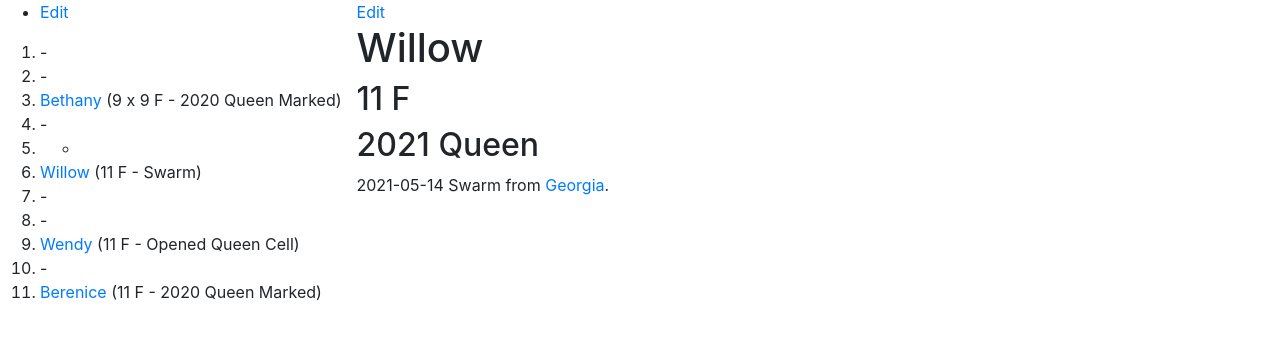
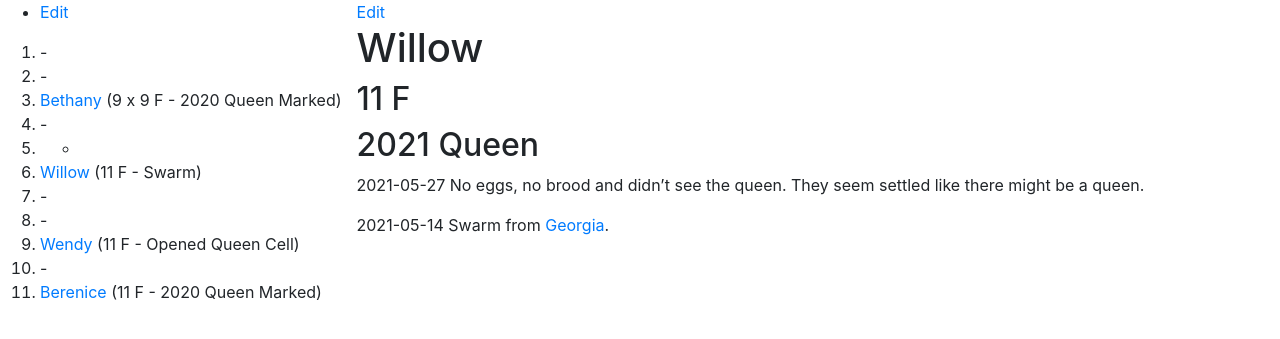
Before and after one commit to joejcollins/rhapsody-angel, a Jekyll site: the page built from queens/2021-willow.md, in a window 1280 px wide. Shown: the top 339 px of the page. Built offline with Jekyll 4.4.1, drawn with Linux system fonts in a browser that asks for light colours; our own code applies the rules of GitHub Pages for plain Markdown files.

Commit message:
Update 2021-willow.md

```diff
--- a/queens/2021-willow.md
+++ b/queens/2021-willow.md
@@ -2,4 +2,6 @@
 ## 11 F
 ## 2021 Queen
 
+2021-05-27 No eggs, no brood and didn't see the queen.  They seem settled like there might be a queen.
+
 2021-05-14 Swarm from [Georgia]({{ site.baseurl }}/queens/2021-wendy.html).
```
